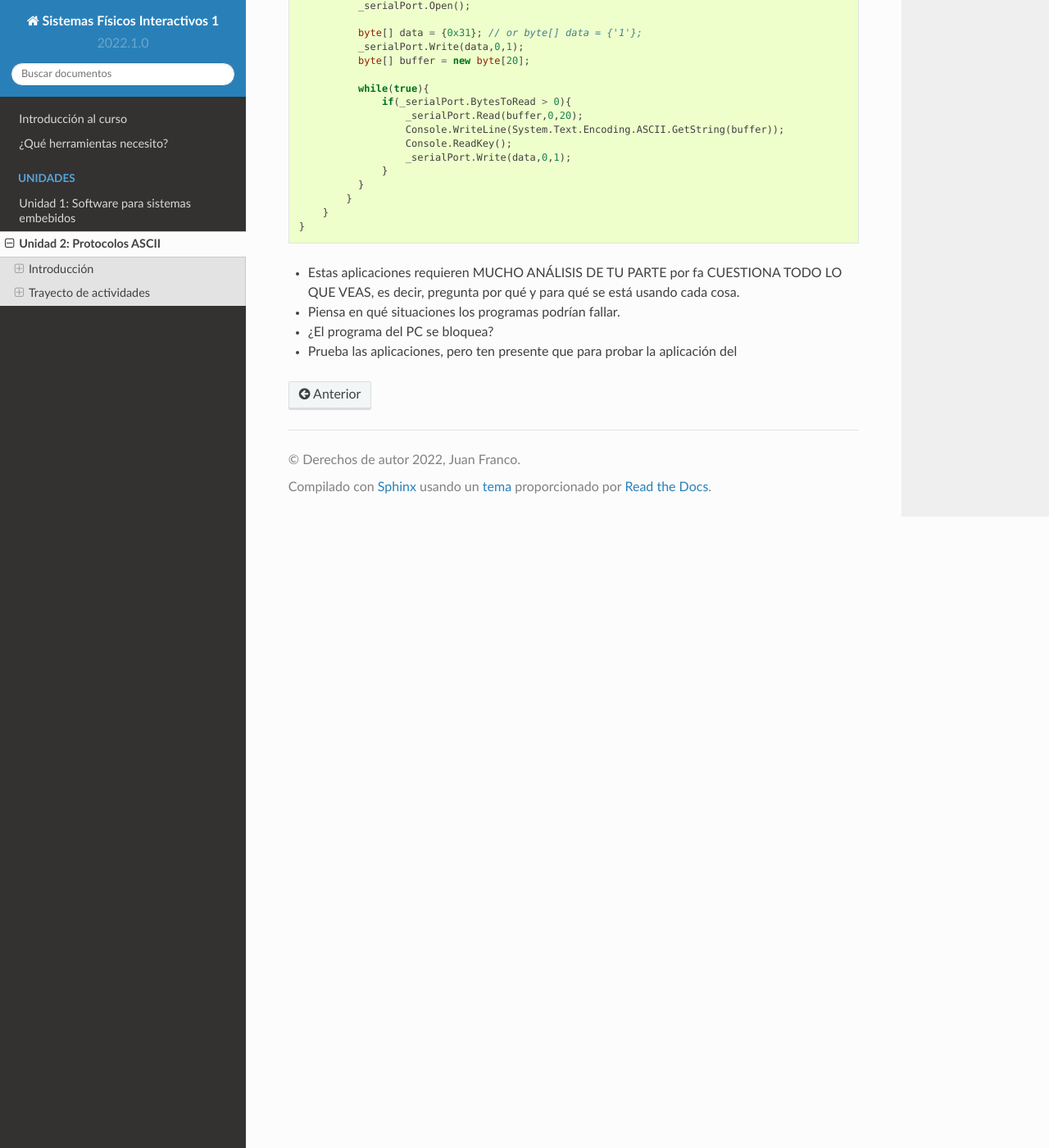
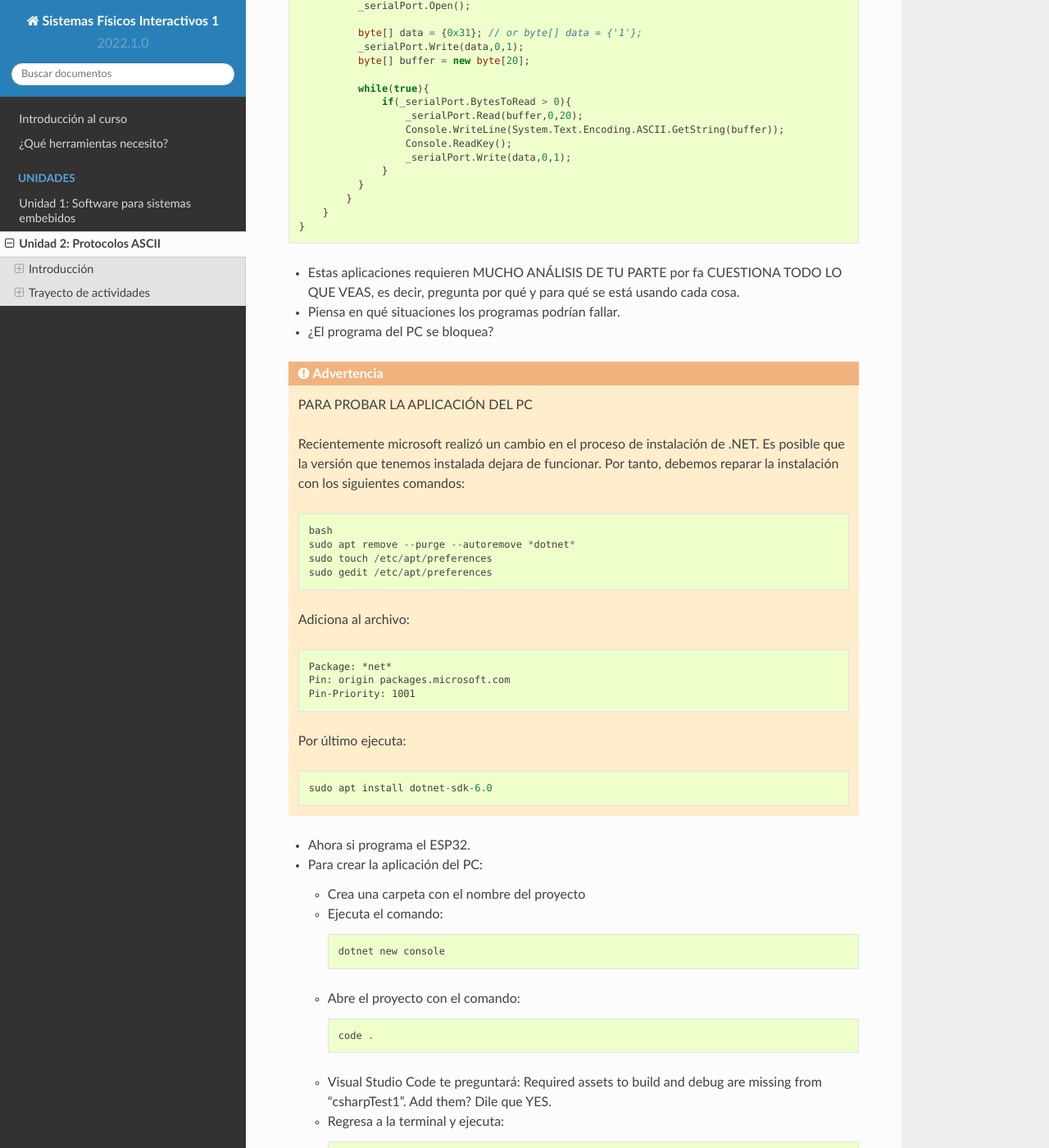
Before and after one commit to juanferfranco/SistemasFisicosInteractivos1, a Sphinx documentation site: the page built from docs/_unidad2/unidad2.rst, in a window 1280 px wide and 1400 px high, scrolled down 3079 px. Shown: the whole window at 82% size. Built offline with Sphinx 7.4.7 and the Read the Docs theme 2.0.0, drawn with Linux system fonts in a browser that asks for light colours; pages that are not in the unit, such as notebooks, are missing from menus; some of the changed text lies outside the part shown.

Commit message:
Unit 2 with dotnet, but fails

```diff
--- a/docs/_unidad2/unidad2.rst
+++ b/docs/_unidad2/unidad2.rst
@@ -186,8 +186,64 @@ Y este es el código para el computador:
   TODO LO QUE VEAS, es decir, pregunta por qué y para qué se está usando cada cosa.
 * Piensa en qué situaciones los programas podrían fallar.
 * ¿El programa del PC se bloquea?
-* Prueba las aplicaciones, pero ten presente que para probar la aplicación del
 
+
+.. warning:: PARA PROBAR LA APLICACIÓN DEL PC
+
+    Recientemente microsoft realizó un cambio en el proceso de instalación de
+    .NET. Es posible que la versión que tenemos instalada dejara de funcionar. Por
+    tanto, debemos reparar la instalación con los siguientes comandos::
+
+      bash
+      sudo apt remove --purge --autoremove *dotnet*
+      sudo touch /etc/apt/preferences
+      sudo gedit /etc/apt/preferences
+
+    Adiciona al archivo:
+
+    .. code-block:: text
+
+        Package: *net*
+        Pin: origin packages.microsoft.com
+        Pin-Priority: 1001
+
+    Por último ejecuta::
+
+      sudo apt install dotnet-sdk-6.0
+
+* Ahora si programa el ESP32.
+* Para crear la aplicación del PC:
+
+  * Crea una carpeta con el nombre del proyecto
+  * Ejecuta el comando::
+
+      dotnet new console
+
+  * Abre el proyecto con el comando::
+
+      code .
+
+  * Visual Studio Code te preguntará: Required assets to build and
+    debug are missing from 'csharpTest1'. Add them? Dile que YES.
+
+  * Regresa a la terminal y ejecuta::
+
+      dotnet run
+
+    Este comando te permitirá compilar y ejecutar la aplicación. Si te funciona
+    la aplicación creada por defecto, estamos listos para copiar la aplicación
+    de este ejercicio. Al ejecutar de nuevo::
+
+      dotnet run
+
+    Tendrás un error que indica que la clase SerialPort no puede ser encontrada
+    en el espacio de nombres System.IO.Ports. Entonces ahora lo que tienes que hacer
+    es adicionar la clase a tu proyecto con el comando::
+
+      dotnet add package System.IO.Ports --version 6.0.0
+
+    Ten presente que para cada proyecto que use el puerto serial tendrás que realizar
+    lo anterior.
 
 ..
   Trabajo autónomo 1
```
